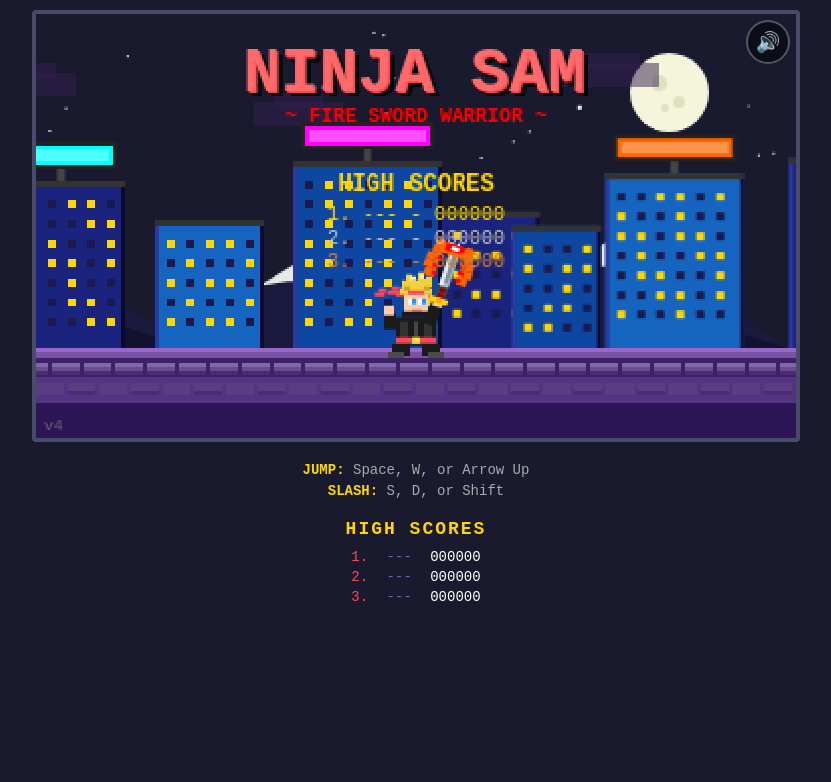
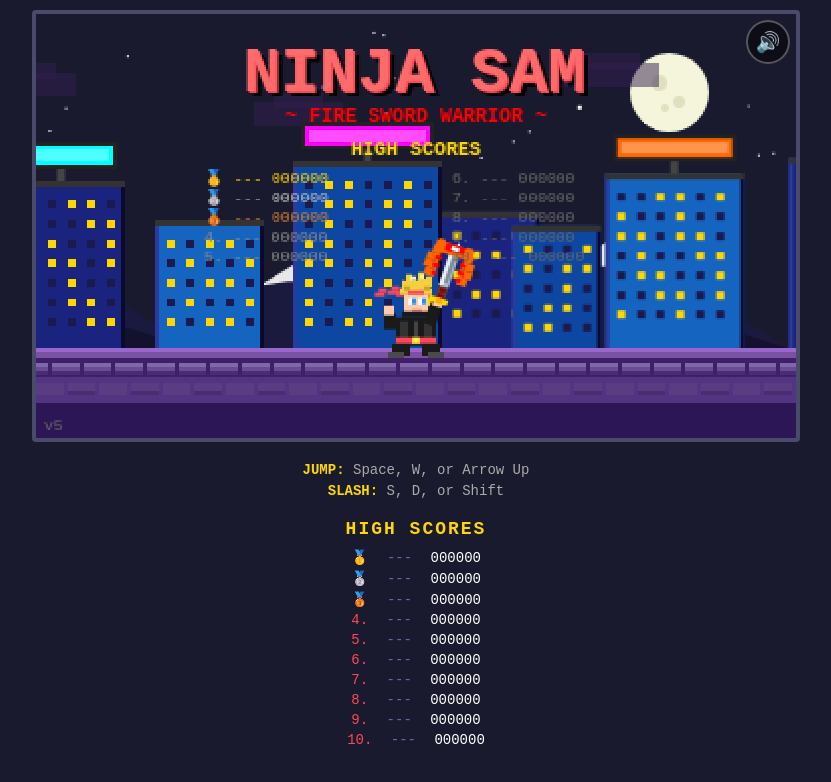
Before and after one commit to tomalterman/ninja-sam, a plain HTML site: page index.html in a window 1280 px wide. Shown: the whole page, without its empty margins (224-1055 px from the left). Drawn offline with Linux system fonts and the light colour scheme; no server answers.

Commit message:
v5: Expand to top 10 leaderboard with medals
- Shows top 10 high scores instead of top 3
- Gold 🥇, silver 🥈, bronze 🥉 medals for top 3
- Two-column layout on title screen
- Updated Firebase query for 10 scores

Co-Authored-By: Claude Opus 4.5 <noreply@anthropic.com>

```diff
--- a/index.html
+++ b/index.html
@@ -240,15 +240,22 @@
     <div id="highScores">
         <h2>HIGH SCORES</h2>
         <div id="scoreList">
-            <div class="scoreEntry"><span class="rank">1.</span> <span class="name">---</span> <span class="score">000000</span></div>
-            <div class="scoreEntry"><span class="rank">2.</span> <span class="name">---</span> <span class="score">000000</span></div>
-            <div class="scoreEntry"><span class="rank">3.</span> <span class="name">---</span> <span class="score">000000</span></div>
+            <div class="scoreEntry"><span class="rank">🥇</span> <span class="name">---</span> <span class="score">000000</span></div>
+            <div class="scoreEntry"><span class="rank">🥈</span> <span class="name">---</span> <span class="score">000000</span></div>
+            <div class="scoreEntry"><span class="rank">🥉</span> <span class="name">---</span> <span class="score">000000</span></div>
+            <div class="scoreEntry"><span class="rank">4.</span> <span class="name">---</span> <span class="score">000000</span></div>
+            <div class="scoreEntry"><span class="rank">5.</span> <span class="name">---</span> <span class="score">000000</span></div>
+            <div class="scoreEntry"><span class="rank">6.</span> <span class="name">---</span> <span class="score">000000</span></div>
+            <div class="scoreEntry"><span class="rank">7.</span> <span class="name">---</span> <span class="score">000000</span></div>
+            <div class="scoreEntry"><span class="rank">8.</span> <span class="name">---</span> <span class="score">000000</span></div>
+            <div class="scoreEntry"><span class="rank">9.</span> <span class="name">---</span> <span class="score">000000</span></div>
+            <div class="scoreEntry"><span class="rank">10.</span> <span class="name">---</span> <span class="score">000000</span></div>
         </div>
     </div>
 
     <script>
         // ==================== VERSION ====================
-        const VERSION = 'v4';
+        const VERSION = 'v5';
 
         // ==================== FIREBASE ====================
         const firebaseConfig = {
@@ -576,6 +583,13 @@
         let highScores = [
             { name: '---', score: 0 },
             { name: '---', score: 0 },
+            { name: '---', score: 0 },
+            { name: '---', score: 0 },
+            { name: '---', score: 0 },
+            { name: '---', score: 0 },
+            { name: '---', score: 0 },
+            { name: '---', score: 0 },
+            { name: '---', score: 0 },
             { name: '---', score: 0 }
         ];
 
@@ -606,7 +620,7 @@
         function loadGlobalHighScores() {
             database.ref('highscores')
                 .orderByChild('score')
-                .limitToLast(3)
+                .limitToLast(10)
                 .on('value', (snapshot) => {
                     const globalScores = [];
                     snapshot.forEach((child) => {
@@ -615,10 +629,10 @@
                     // Sort descending (highest first)
                     globalScores.sort((a, b) => b.score - a.score);
 
-                    // Merge with local scores - keep top 3 overall
+                    // Merge with local scores - keep top 10 overall
                     const merged = [...highScores, ...globalScores]
                         .sort((a, b) => b.score - a.score)
-                        .slice(0, 3);
+                        .slice(0, 10);
 
                     // Only update if we got valid data
                     if (globalScores.length > 0 || merged.some(s => s.score > 0)) {
@@ -645,13 +659,15 @@
         function updateHighScoreDisplay() {
             const entries = document.querySelectorAll('.scoreEntry');
             entries.forEach((entry, i) => {
-                entry.querySelector('.name').textContent = highScores[i].name;
-                entry.querySelector('.score').textContent = String(highScores[i].score).padStart(6, '0');
+                if (highScores[i]) {
+                    entry.querySelector('.name').textContent = highScores[i].name;
+                    entry.querySelector('.score').textContent = String(highScores[i].score).padStart(6, '0');
+                }
             });
         }
 
         function checkHighScore(score) {
-            for (let i = 0; i < 3; i++) {
+            for (let i = 0; i < 10; i++) {
                 if (score > highScores[i].score) {
                     return i;
                 }
@@ -666,8 +682,8 @@
 
             // Insert new score at rank
             highScores.splice(rank, 0, { name: name.toUpperCase(), score: score });
-            // Keep only top 3
-            highScores = highScores.slice(0, 3);
+            // Keep only top 10
+            highScores = highScores.slice(0, 10);
             saveHighScores();
 
             // Save to Firebase (global leaderboard)
@@ -2121,18 +2137,30 @@
             ctx.font = 'bold 10px monospace';
             ctx.fillText('~ FIRE SWORD WARRIOR ~', centerX, 55);
 
-            // === TOP 3 HIGH SCORES ===
+            // === TOP 10 HIGH SCORES ===
             ctx.fillStyle = CONFIG.COLORS.SLASH;
-            ctx.font = 'bold 12px monospace';
-            ctx.fillText('HIGH SCORES', centerX, 90);
-
-            ctx.font = '10px monospace';
-            for (let i = 0; i < 3; i++) {
+            ctx.font = 'bold 10px monospace';
+            ctx.fillText('HIGH SCORES', centerX, 72);
+
+            ctx.font = '8px monospace';
+            // Left column (1-5)
+            ctx.textAlign = 'left';
+            for (let i = 0; i < 5; i++) {
                 const score = highScores[i];
-                const medal = i === 0 ? '🥇' : i === 1 ? '🥈' : '🥉';
-                ctx.fillStyle = i === 0 ? '#ffd700' : i === 1 ? '#c0c0c0' : '#cd7f32';
-                ctx.fillText(`${i + 1}. ${score.name} - ${String(score.score).padStart(6, '0')}`, centerX, 105 + i * 12);
-            }
+                let prefix = `${i + 1}.`;
+                if (i === 0) { prefix = '🥇'; ctx.fillStyle = '#ffd700'; }
+                else if (i === 1) { prefix = '🥈'; ctx.fillStyle = '#c0c0c0'; }
+                else if (i === 2) { prefix = '🥉'; ctx.fillStyle = '#cd7f32'; }
+                else { ctx.fillStyle = '#888'; }
+                ctx.fillText(`${prefix} ${score.name} ${String(score.score).padStart(6, '0')}`, 85, 86 + i * 10);
+            }
+            // Right column (6-10)
+            for (let i = 5; i < 10; i++) {
+                const score = highScores[i];
+                ctx.fillStyle = '#666';
+                ctx.fillText(`${i + 1}. ${score.name} ${String(score.score).padStart(6, '0')}`, 210, 86 + (i - 5) * 10);
+            }
+            ctx.textAlign = 'center';
 
             // === PRESS ANY KEY ===
             const blink = Math.sin(time * 4) > 0;
```
